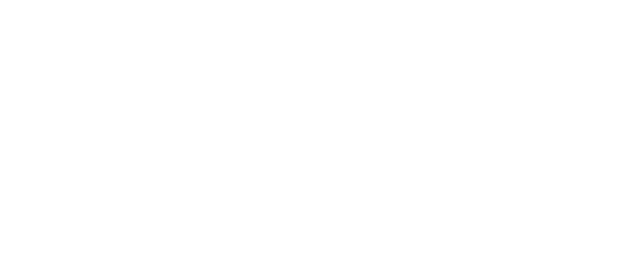
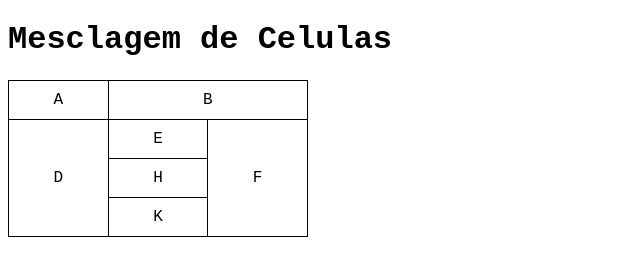
Before and after one commit to Nicolaspitaa/html, a plain HTML site: page ex-23/tabela003.html in a window 1280 px wide. Shown: the whole page, without its empty margins (0-640 px from the left). Drawn offline with Linux system fonts and the light colour scheme.

Commit message:
TABELA003

```diff
--- a/ex-23/tabela003.html
+++ b/ex-23/tabela003.html
@@ -3,9 +3,49 @@
 <head>
     <meta charset="UTF-8">
     <meta name="viewport" content="width=device-width, initial-scale=1.0">
-    <title>Document</title>
+    <title>Tabelas</title>
+    <style>
+        body{
+            font-family: 'Courier New', Courier, monospace;
+        }
+        table{
+            border-collapse: collapse;
+            width: 300px;
+
+        }
+        td{
+            border: 1px solid black;
+            padding: 10px;
+            text-align: center;
+        }
+    </style>
 </head>
 <body>
+    <h1>Mesclagem de Celulas</h1>
+
+    <table>
+        <tr>
+            <td>A</td>
+            <td colspan="3">B </td>
+
+
+        </tr>
+        <tr>
+            <td rowspan="3">D</td>
+            <td>E</td>
+            <td rowspan="3">F</td>
+        </tr>
+        <tr>
+
+            <td>H</td>
+
+        </tr>
+        <tr>
+
+            <td >K</td>
+
+        </tr>
+    </table>
 
 </body>
 </html>
```
